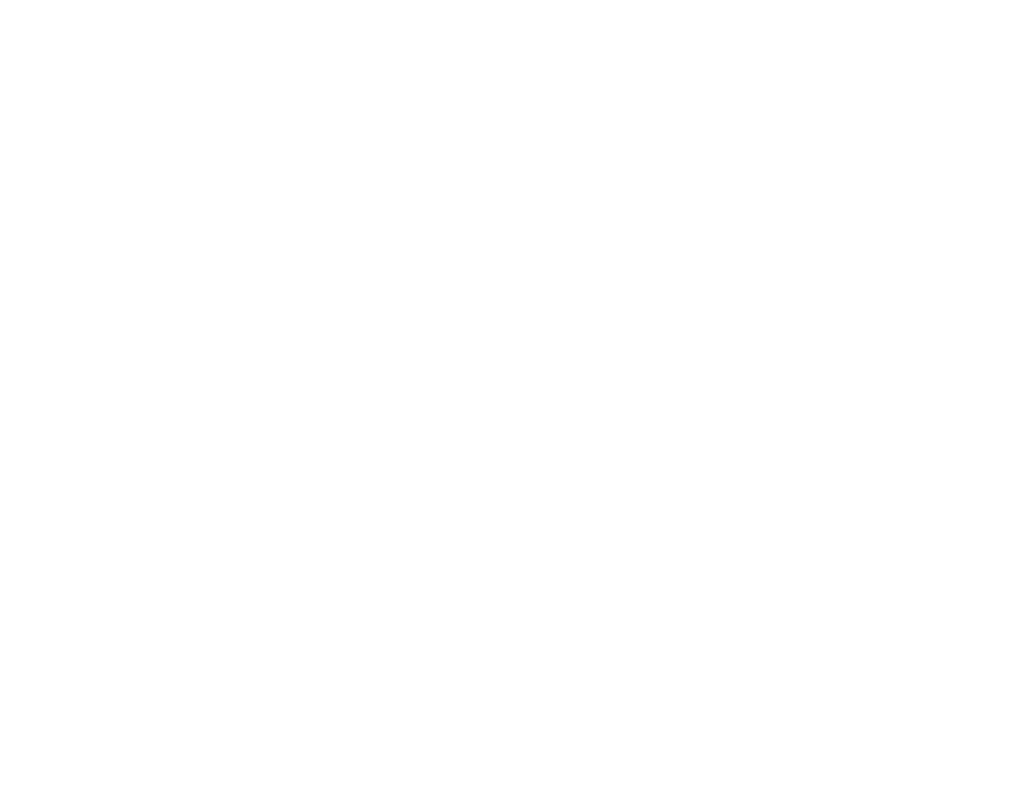
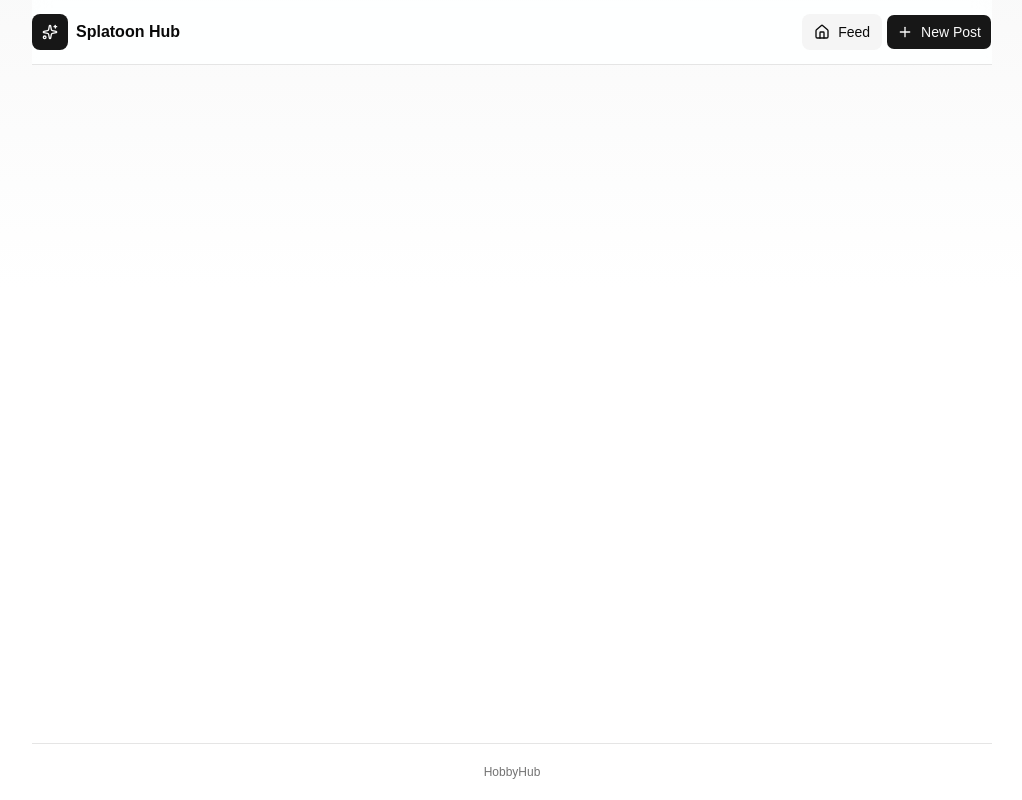
Before and after one commit to JohnasonY/Frontend-Master, a React (Vite) app in the folder CodePath/web102/FinalProject_HobbyHub/: page / in a window 1280 px wide. Shown: the whole page, without its empty margins (128-1150 px from the left). Built offline with nearby package versions, Linux system fonts and the light colour scheme.

Commit message:
navbar added

```diff
--- a/CodePath/web102/FinalProject_HobbyHub/src/App.jsx
+++ b/CodePath/web102/FinalProject_HobbyHub/src/App.jsx
@@ -4,19 +4,20 @@
 import CreatePost from "./pages/CreatePost";
 import PostDetail from "./pages/PostDetail";
 import EditPost from "./pages/EditPost";
+import Layout from "./components/Layout";
 
 function App() {
   return (
-    <>
-      <BrowserRouter>
+    <BrowserRouter>
+      <Layout>
         <Routes>
           <Route path="/" element={<HomeFeed />} />
           <Route path="/create" element={<CreatePost />} />
           <Route path="/posts/:id" element={<PostDetail />} />
           <Route path="/posts/:id/edit" element={<EditPost />} />
         </Routes>
-      </BrowserRouter>
-    </>
+      </Layout>
+    </BrowserRouter>
   );
 }
 
--- a/CodePath/web102/FinalProject_HobbyHub/src/components/Layout/index.jsx
+++ b/CodePath/web102/FinalProject_HobbyHub/src/components/Layout/index.jsx
@@ -0,0 +1,33 @@
+import Navbar from "@/components/Navbar";
+import { cn } from "@/lib/utils";
+
+export default function Layout({
+  children,
+  className,
+  contentClassName,
+  footer = "HobbyHub",
+}) {
+  return (
+    <div
+      className={cn(
+        "min-h-svh bg-background text-foreground",
+        "bg-[linear-gradient(180deg,color-mix(in_oklch,var(--muted),transparent_45%)_0%,var(--background)_18rem)]",
+        className
+      )}
+    >
+      <div className="mx-auto flex min-h-svh w-full max-w-5xl flex-col px-4 sm:px-6 lg:px-8">
+        <Navbar />
+
+        <main className={cn("flex-1 py-6 sm:py-8", contentClassName)}>
+          {children}
+        </main>
+
+        {footer && (
+          <footer className="border-t py-5 text-center text-xs text-muted-foreground">
+            {footer}
+          </footer>
+        )}
+      </div>
+    </div>
+  );
+}
--- a/CodePath/web102/FinalProject_HobbyHub/src/components/Navbar/index.jsx
+++ b/CodePath/web102/FinalProject_HobbyHub/src/components/Navbar/index.jsx
@@ -0,0 +1,54 @@
+import { HomeIcon, PlusIcon, SparklesIcon } from "lucide-react";
+import { NavLink } from "react-router-dom";
+
+import { buttonVariants } from "@/components/ui/button";
+import { cn } from "@/lib/utils";
+
+const navLinkClassName = ({ isActive }) =>
+  cn(
+    "inline-flex h-9 items-center gap-2 rounded-md px-3 text-sm font-medium transition-colors",
+    "text-muted-foreground hover:bg-muted hover:text-foreground",
+    isActive && "bg-muted text-foreground"
+  );
+
+export default function Navbar() {
+  return (
+    <header className="sticky top-0 z-40 border-b bg-background/85 backdrop-blur supports-backdrop-filter:bg-background/70">
+      <nav className="flex min-h-16 items-center justify-between gap-3">
+        <NavLink
+          to="/"
+          className="inline-flex min-w-0 items-center gap-2 text-base font-semibold text-foreground"
+          aria-label="HobbyHub home"
+        >
+          <span className="flex size-9 shrink-0 items-center justify-center rounded-md bg-primary text-primary-foreground">
+            <SparklesIcon className="size-4" aria-hidden="true" />
+          </span>
+          <span className="truncate">Splatoon Hub</span>
+        </NavLink>
+
+        <div className="flex shrink-0 items-center gap-1">
+          <NavLink to="/" className={navLinkClassName}>
+            <HomeIcon className="size-4" aria-hidden="true" />
+            <span className="hidden sm:inline">Feed</span>
+          </NavLink>
+
+          <NavLink
+            to="/create"
+            className={({ isActive }) =>
+              cn(
+                buttonVariants({
+                  variant: isActive ? "secondary" : "default",
+                  size: "default",
+                }),
+                "gap-2"
+              )
+            }
+          >
+            <PlusIcon className="size-4" aria-hidden="true" />
+            <span>New Post</span>
+          </NavLink>
+        </div>
+      </nav>
+    </header>
+  );
+}
--- a/CodePath/web102/FinalProject_HobbyHub/src/lib/utils.js
+++ b/CodePath/web102/FinalProject_HobbyHub/src/lib/utils.js
@@ -1,6 +1,11 @@
 import { clsx } from "clsx";
 import { twMerge } from "tailwind-merge"
 
+/**
+ * The latter styling will merge with the previous styling
+ * @param  {...any} inputs
+ * @returns
+ */
 export function cn(...inputs) {
   return twMerge(clsx(inputs));
 }
```
Also changed, not shown: CodePath/web102/FinalProject_HobbyHub/src/components/PostForm/index.jsx (added).
